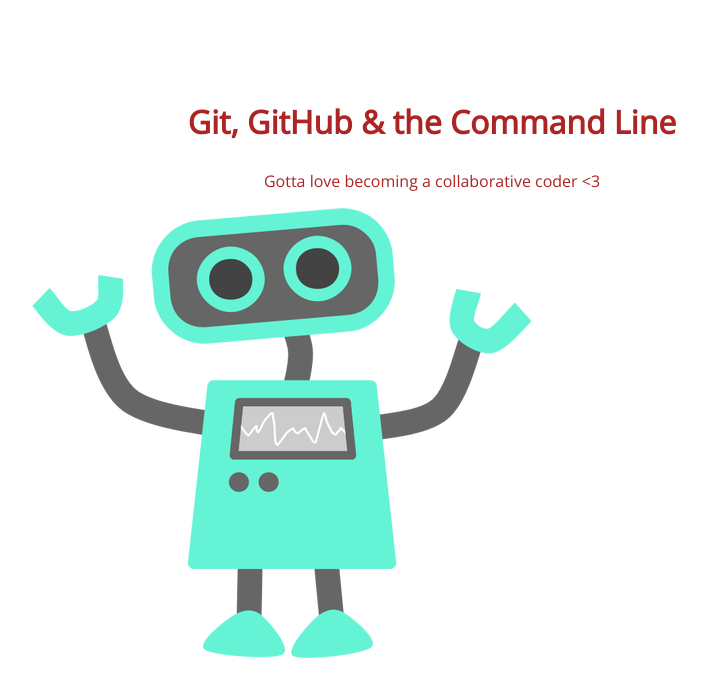
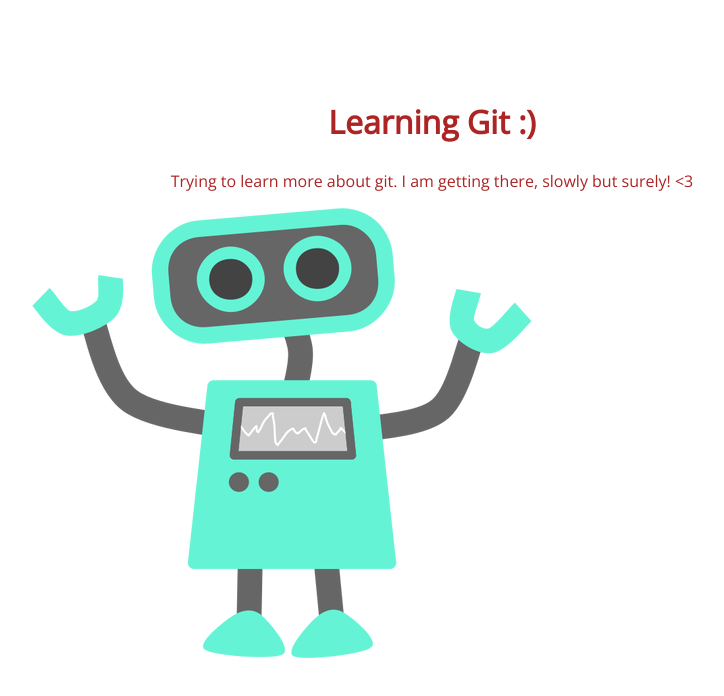
Before and after one commit to Candib80/105-project2, a plain HTML site: page index.html in a window 1280 px wide. Shown: the whole page, without its empty margins (208-932 px from the left). Drawn offline with nearby package versions, Linux system fonts and the light colour scheme.

Commit message:
modify index to merge with master later

```diff
--- a/index.html
+++ b/index.html
@@ -8,8 +8,8 @@
 </head>
 <body>
 	<section>
-		<h1>Git, GitHub & the Command Line</h1>
-		<p>Gotta love becoming a collaborative coder <3</p>
+		<h1>Learning Git :)</h1>
+		<p>Trying to learn more about git. I am getting there, slowly but surely! <3</p>
 		<img src="img/happy-blue-robot.png">
 	</section>
 </body>
```
